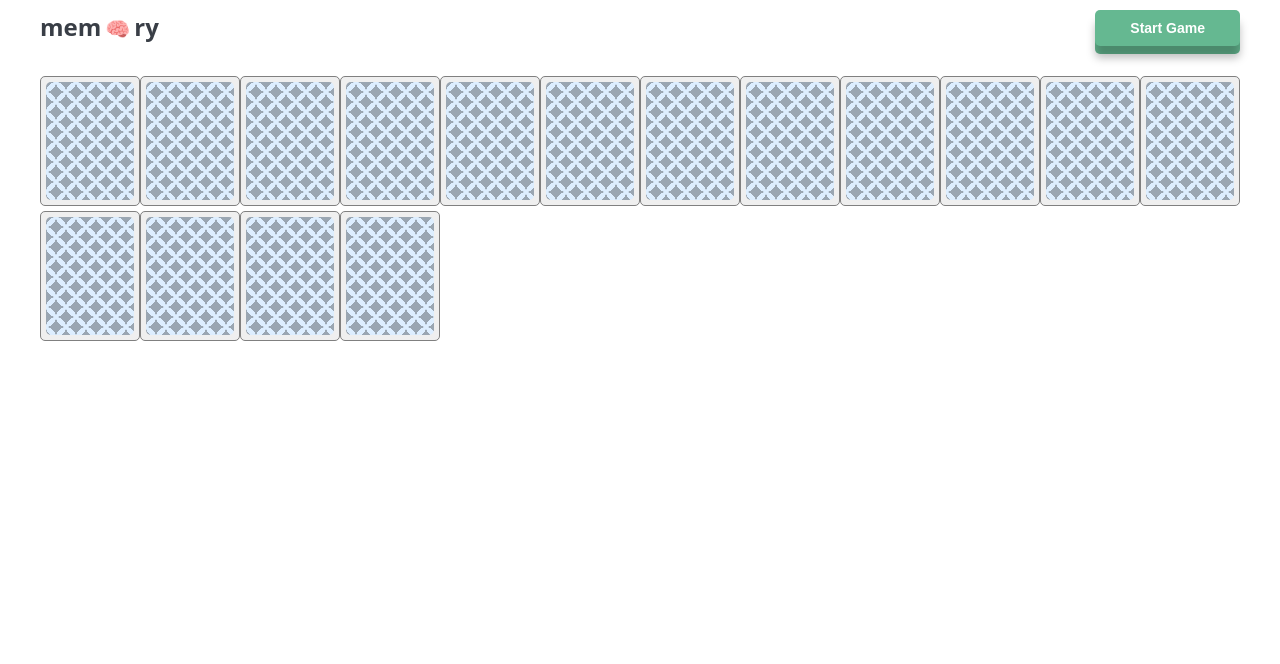
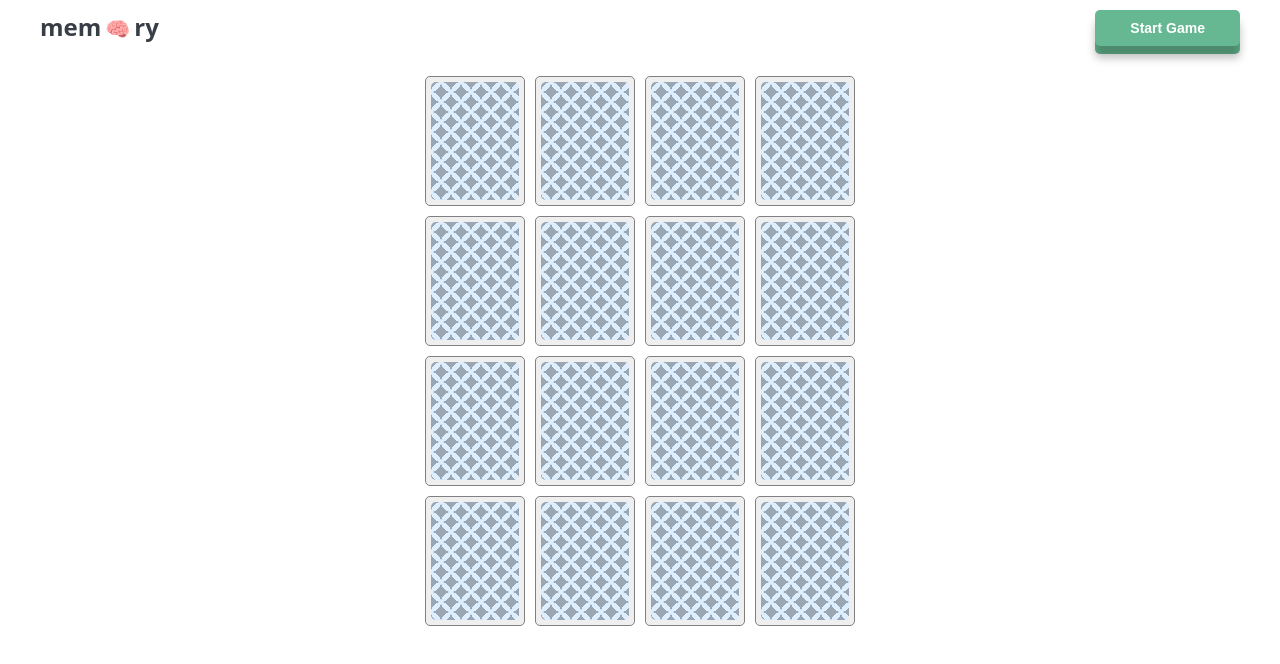
Before and after one commit to sanjoypaul-git/memory-game, a Svelte app: page / in a window 1280 px wide. Shown: the top 664 px of the page. Built offline with nearby package versions, Linux system fonts and the light colour scheme.

Commit message:
feat: add styling to show board in grid view

```diff
--- a/src/App.svelte
+++ b/src/App.svelte
@@ -45,5 +45,12 @@
   .main {
     width: 1200px;
     padding: 10px;
+    .board {
+      max-width: fit-content;
+      margin: 0 auto;
+      display: grid;
+      grid-template-columns: repeat(4, auto);
+      gap: 10px;
+    }
   }
 </style>
```
